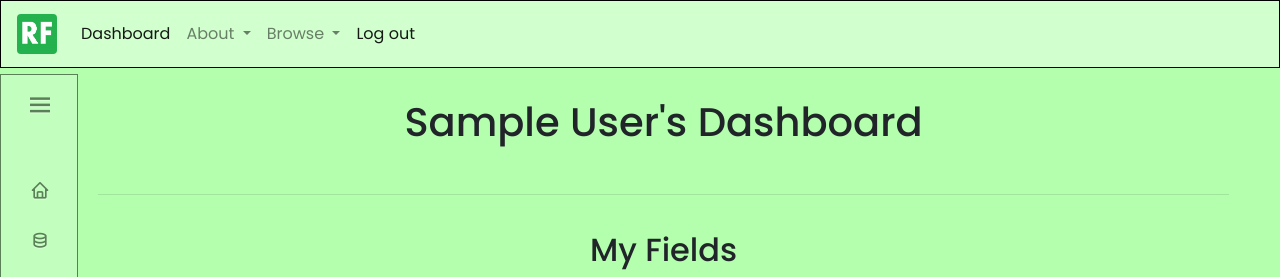
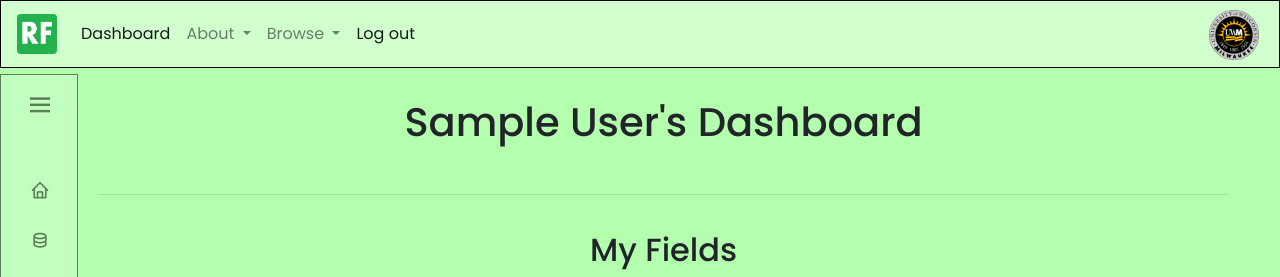
Before and after one commit to tberray/regenerative_farming, a Node server app: page /users/dashboard in a window 1280 px wide. Shown: the top 277 px of the page. Run offline with Node 20, Linux system fonts and the light colour scheme; the visitor is signed in with stand-in values (Sample User, id 1); data that the repository does not hold is empty; some libraries are stand-ins or nearby versions.

Commit message:
minor changes, added picture to dashboard nav

```diff
--- a/public/css/style.css
+++ b/public/css/style.css
@@ -130,7 +130,7 @@ body {
 
 
 .mke-circle {
-    position: absolute;
+    position: fixed;
     height: 80px;
     width: 80px;
     top: 40px;
@@ -172,6 +172,28 @@ body {
 
 .mke-circle-register {
     margin-left: -20px;
+}
+
+.mke-circle2 {
+    position: fixed;
+    height: 50px;
+    width: 50px;
+    top: 10px;
+    left: 96%;
+    margin-left: -20px;
+    visibility: hidden;
+}
+
+@media only screen and (min-width: 770px) {
+    .mke-circle2 {
+        position: fixed;
+        height: 50px;
+        width: 50px;
+        top: 10px;
+        left: 96%;
+        margin-left: -20px;
+        visibility: visible;
+    }
 }
 
 .fieldTable table, td, th {
--- a/views/about-us.ejs
+++ b/views/about-us.ejs
@@ -20,7 +20,7 @@
 
     <div class="content">
         <div class="about-paragraph pt-5 mx-auto">
-            <center><h6>About Us</h6></center>
+            <h6>About Us</h6>
         </div>
         <div class="about-paragraph mx-auto">
            <p>This web-app was created by Theodore Banken, Tyler Berray, Dakito Dasho, Megan Kocher, and Spencer Ladd as a part of our
--- a/views/dashboard.ejs
+++ b/views/dashboard.ejs
@@ -20,6 +20,8 @@
 
     <!--go to https://boxicons.com to find icons and click where it says fonts for the <i class=''></i> (icon)-->
     <%- include('partials/sidenav') %>
+
+    <img class="mke-circle2" src="/images/1200px-University_of_Wisconsin–Milwaukee_seal.svg.png" alt="uwm circle">
 
     <div class="content">
       <div class="dashboard-parent">
--- a/views/register.ejs
+++ b/views/register.ejs
@@ -34,7 +34,7 @@
             </ul>
         </div>
 
-        <img class="mke-circle mke-circle-register" src="/images/1200px-University_of_Wisconsin–Milwaukee_seal.svg.png" alt="regenerative agriculture">
+        <img class="mke-circle mke-circle-register" src="/images/1200px-University_of_Wisconsin–Milwaukee_seal.svg.png" alt="uwm circle">
 
         <div class="mx-auto form-group" style="width: 200px;">
             <form action="/users/register" class="register-form" method="POST">
```
